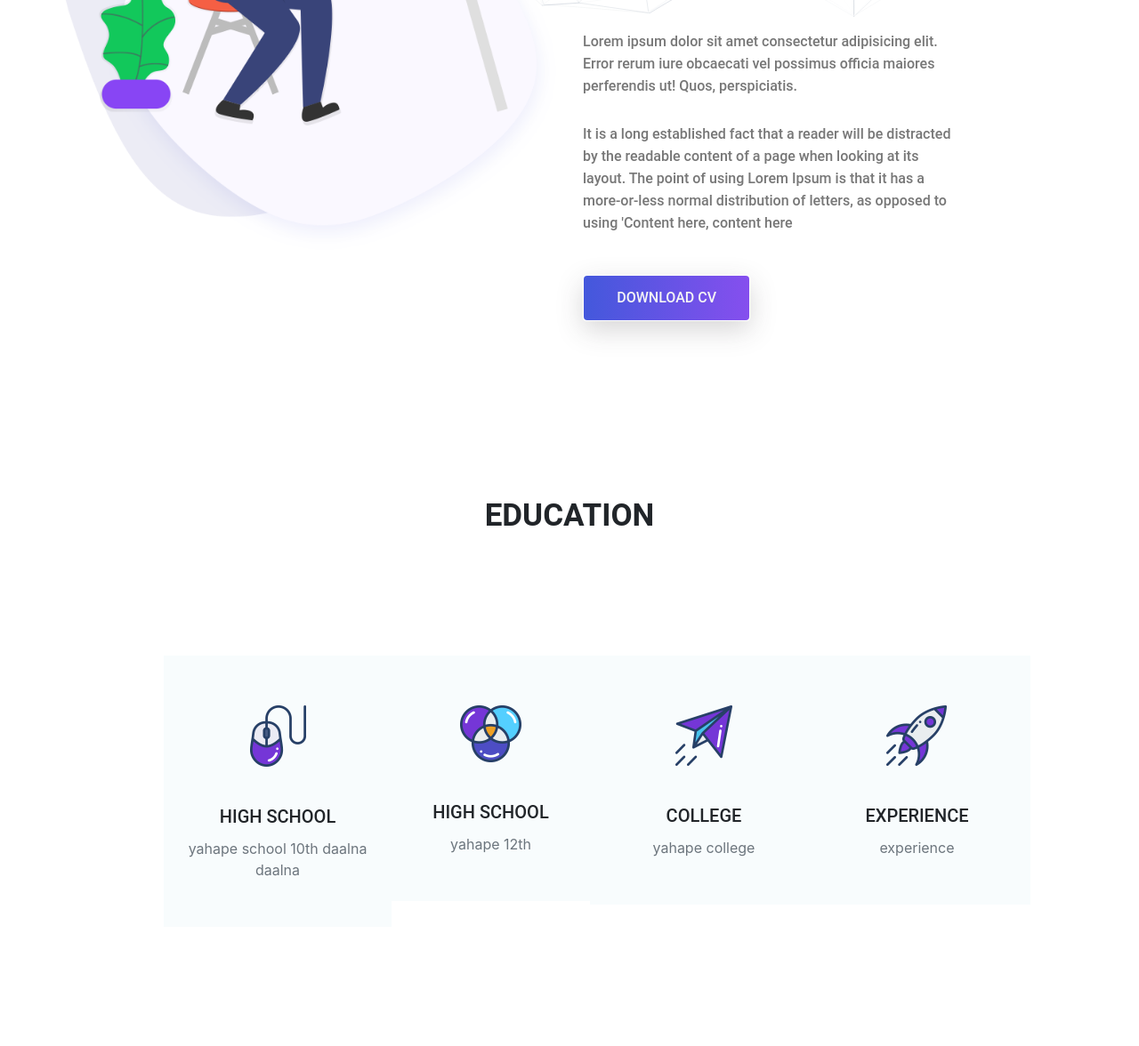
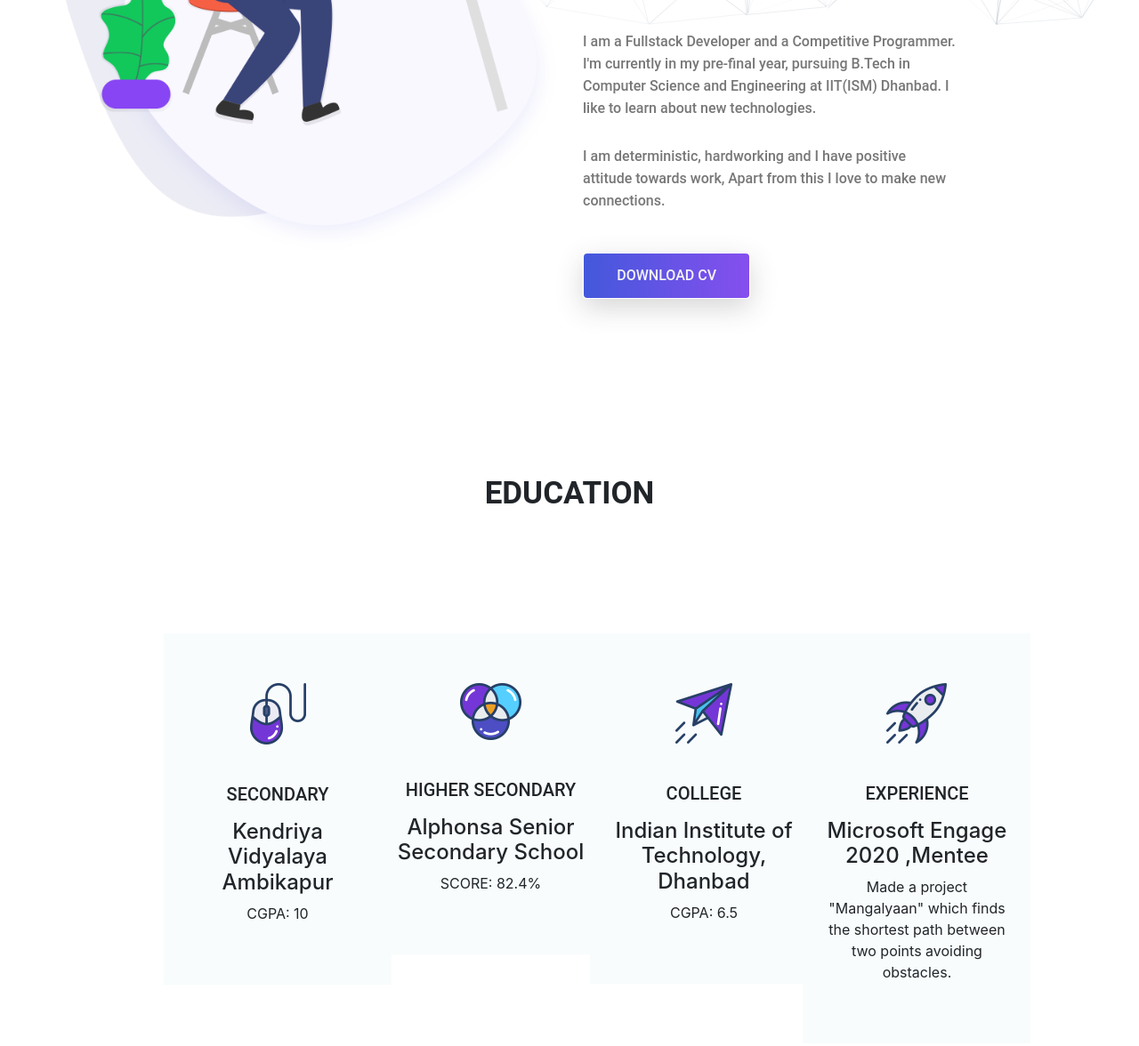
Before and after one commit to Aditi-03/My_portfolio, a plain HTML site: page Index.html in a window 1280 px wide. Shown: the part 1071-2247 px from the top of the page at 89% size. Drawn offline with Linux system fonts and the light colour scheme.

Commit message:
updated info

```diff
--- a/Index.html
+++ b/Index.html
@@ -114,9 +114,9 @@
                                     <li class="nav-item">
                                         <a class="nav-link" href="#">projects</a>
                                     </li>
-                                    <li class="nav-item">
+                                    <!-- <li class="nav-item">
                                         <a class="nav-link" href="#">blog</a>
-                                    </li>
+                                    </li> -->
                                     <li class="nav-item">
                                         <a class="nav-link" href="#">contact</a>
                                     </li>
@@ -164,14 +164,11 @@
                         </h2>
                         <div class="paragraph py-4 w-75">
                             <p class="para">
-                                Lorem ipsum dolor sit amet consectetur adipisicing elit. Error rerum iure obcaecati vel
-                                possimus officia maiores perferendis ut! Quos, perspiciatis.
+                                I am a Fullstack Developer and a Competitive Programmer. I'm currently in my pre-final year, pursuing B.Tech in Computer Science and Engineering at IIT(ISM) Dhanbad.
+                                I like to learn about new technologies.
                             </p>
                             <p class="para">
-                                It is a long established fact that a reader will be distracted by the readable content
-                                of a page when looking at its layout. The point of using Lorem Ipsum is that it has a
-                                more-or-less normal distribution of letters, as opposed to using 'Content here, content
-                                here
+                               I am deterministic, hardworking and I have positive attitude towards work, Apart from this I love to make new connections.
                             </p>
                         </div>
                         <button type="button" class="btn button primary-button text-uppercase">Download cv</button>
@@ -203,9 +200,10 @@
                                     <img src="./img/services/s1.png" alt="Services-1">
                                 </div>
                                 <div class="card-body text-center">
-                                    <h5 class="card-title text-uppercase font-roboto">High School</h5>
+                                    <h5 class="card-title text-uppercase font-roboto">Secondary</h5>
                                     <p class="card-text text-secondary">
-                                         yahape school 10th daalna daalna
+                                         <h4>Kendriya Vidyalaya Ambikapur </h4>
+                                         CGPA: 10
                                     </p>
                                 </div>
                             </div>
@@ -216,10 +214,10 @@
                                     <img src="./img/services/s2.png" alt="Services-2">
                                 </div>
                                 <div class="card-body text-center">
-                                    <h5 class="card-title text-uppercase font-roboto">high school</h5>
+                                    <h5 class="card-title text-uppercase font-roboto">Higher Secondary </h5>
                                     <p class="card-text text-secondary">
-                                         yahape 12th
-
+                                         <h4>Alphonsa Senior Secondary School</h4>
+                                         SCORE: 82.4%
                                     </p>
                                 </div>
                             </div>
@@ -230,9 +228,10 @@
                                     <img src="./img/services/s3.png" alt="Services-3">
                                 </div>
                                 <div class="card-body text-center">
-                                    <h5 class="card-title text-uppercase font-roboto">college</h5>
+                                    <h5 class="card-title text-uppercase font-roboto">College</h5>
                                     <p class="card-text text-secondary">
-                                         yahape college
+                                         <h4>Indian Institute of Technology, Dhanbad </h4>
+                                         CGPA: 6.5
                                     </p>
                                 </div>
                             </div>
@@ -243,9 +242,10 @@
                                     <img src="./img/services/s4.png" alt="Services-4">
                                 </div>
                                 <div class="card-body text-center">
-                                    <h5 class="card-title text-uppercase font-roboto">experience</h5>
+                                    <h5 class="card-title text-uppercase font-roboto">Experience</h5>
                                     <p class="card-text text-secondary">
-                                        experience
+                                        <h4>Microsoft Engage 2020 ,Mentee</h4>
+                                        Made a project "Mangalyaan" which finds the shortest path between two points avoiding obstacles.
                                     </p>
                                 </div>
                             </div>
@@ -467,16 +467,16 @@
 
      <!--  ======================== About Me Area ==============================  -->
 
-        <section class="about-area">
+         <!-- <section class="about-area">
             <div class="container">
                 <div class="row text-center">
                     <div class="col-12">
                         <div class="about-title">
                             <h1 class="text-uppercase title-h1">Endorsements</h1>
-                            <!-- <p class="para">
+                             <p class="para">
                                 Lorem ipsum dolor sit, amet consectetur adipisicing elit. Repellendus, deleniti
                                 recusandae. Esse incidunt rem repellendus ab voluptates maxime? Nemo, numquam!
-                            </p> -->
+                            </p>
                         </div>
                     </div>
                 </div>
@@ -529,7 +529,7 @@
                 </div>
             </div>
 
-        </section>
+        </section> -->
 
         <!--  ======================== End About Me Area ==============================  -->
 
@@ -543,7 +543,7 @@
                             consequuntur.</p>
                     </div>
                 </div>
-                <!-- <div class="d-sm-flex justify-content-center">
+                 <div class="d-sm-flex justify-content-center">
                     <form class="w-50">
                         <div class="row d-flex flex-row flex-wrap">
                             <div class="col input-textbox">
@@ -558,7 +558,7 @@
                     </form>
                 </div> -->
             <!-- </div>
-        </section> --> -->
+        </section> -->
         <!--  ========================== End Subscribe me Area ============================  -->
 
 
@@ -571,16 +571,16 @@
                 <div class="site-logo text-center py-4">
                     <!-- <a href="#"><img src="./img/logo.png" alt="logo"></a> -->
                 </div>
-                <div class="social text-center">
-                    <!-- <h5 class="text-uppercase">Follow me</h5> -->
-                    <a href="#"><i class="fab fa-facebook"></i></a>
+                <!-- <div class="social text-center">
+                     <h5 class="text-uppercase">Follow me</h5> -->
+                    <!-- <a href="#"><i class="fab fa-facebook"></i></a>
                     <a href="#"><i class="fab fa-instagram"></i></a>
                     <a href="#"><i class="fab fa-youtube"></i></a>
                     <a href="#"><i class="fab fa-twitter"></i></a>
-                </div>
+                </div> -->
                 <div class="copyrights text-center">
                     <p class="para">
-                        Copyright ©2020 All rights reserved | made with love by
+                        Copyright ©2021 All rights reserved | made with love by
                         <a href="#"><span style="color: var(--primary-color);">Aditi Dable</span></a>
                     </p>
                 </div>
```
